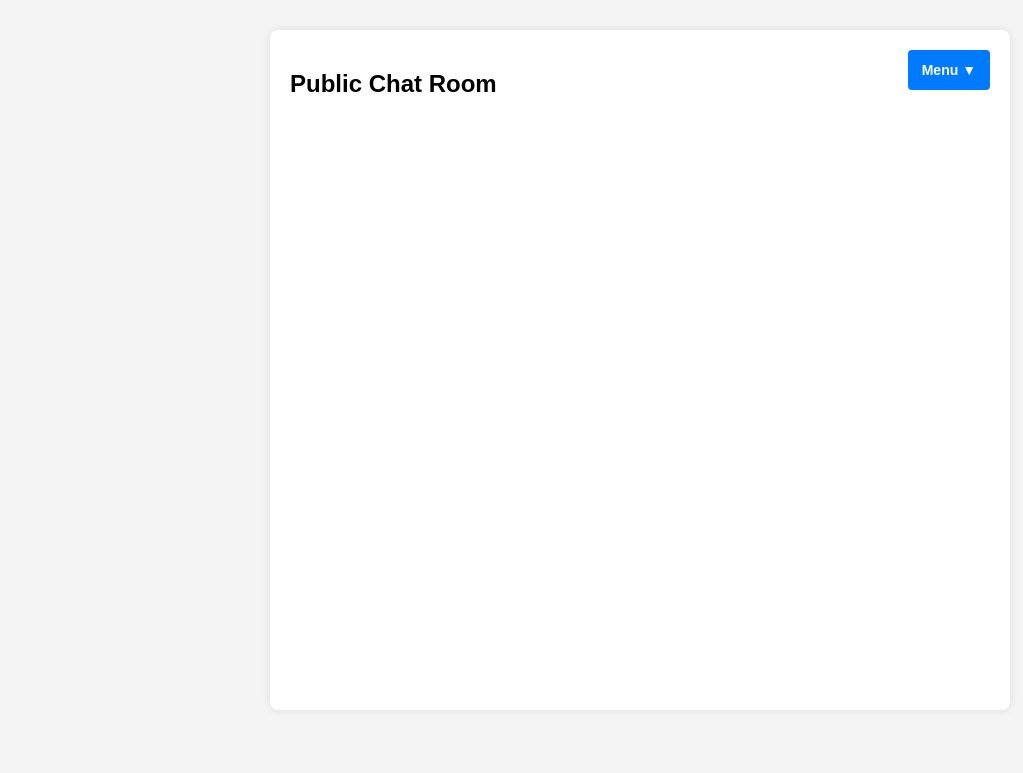
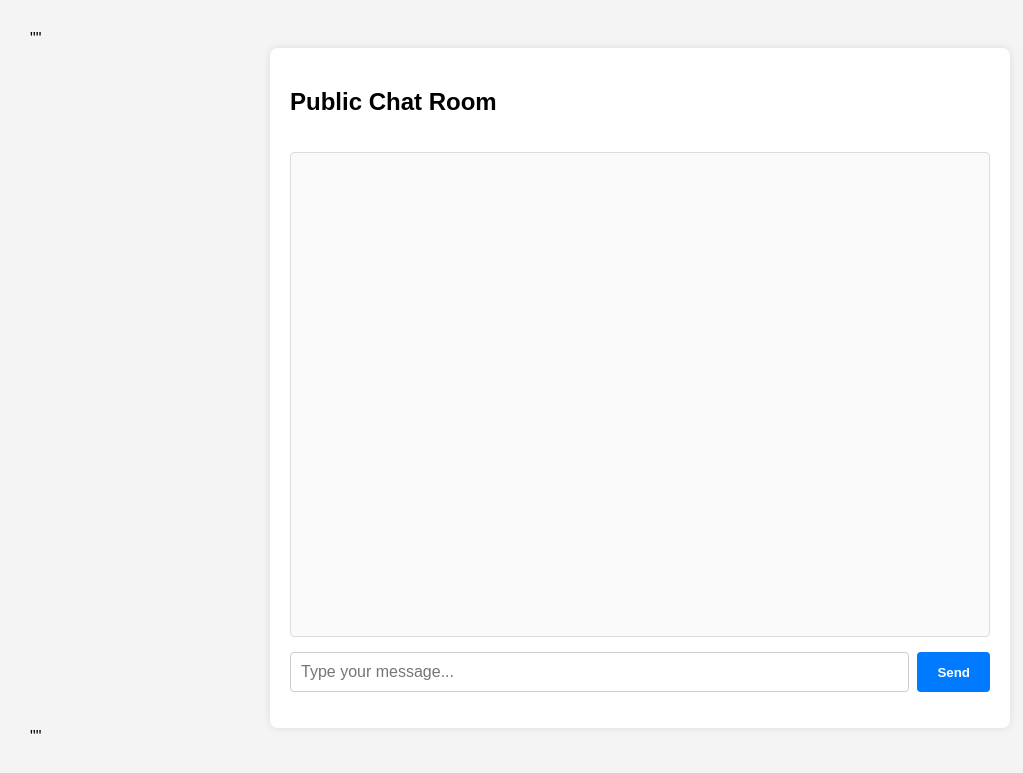
Before and after one commit to viekaslinkki1/schoolchat, a Flask app: page / in a window 1280 px wide. Shown: the top 773 px of the page, without its empty margins (0-1023 px from the left). Run offline with Flask 3, Linux system fonts and the light colour scheme; data that the repository does not hold is empty; some libraries are stand-ins or nearby versions.

Commit message:
Update index.html

```diff
--- a/templates/index.html
+++ b/templates/index.html
@@ -1,4 +1,4 @@
-<!DOCTYPE html>
+""<!DOCTYPE html>
 <html>
 <head>
   <title>Public Chat Room</title>
@@ -43,17 +43,6 @@
       gap: 8px;
       align-items: center;
     }
-    #username {
-      width: 120px;
-      padding: 10px;
-      font-size: 16px;
-      border: 1px solid #ccc;
-      border-radius: 4px;
-      outline: none;
-    }
-    #username:focus {
-      border-color: #007bff;
-    }
     #message {
       flex-grow: 1;
       padding: 10px;
@@ -79,69 +68,36 @@
     button:hover {
       background-color: #0056b3;
     }
-
-    /* Dropdown menu styles */
-    .dropdown {
-      position: absolute;
-      top: 20px;
-      right: 20px;
-      user-select: none;
-    }
-    .dropdown > button {
-      background-color: #007bff;
-      color: white;
-      border: none;
-      padding: 10px 14px;
-      border-radius: 4px;
-      cursor: pointer;
-      font-weight: bold;
-      font-size: 14px;
-      transition: background-color 0.3s;
-    }
-    .dropdown > button:hover {
-      background-color: #0056b3;
-    }
-    .dropdown-content {
-      display: none;
-      position: absolute;
-      right: 0;
-      background-color: white;
-      min-width: 220px;
-      box-shadow: 0 8px 16px rgba(0,0,0,0.2);
-      border-radius: 4px;
-      padding: 12px 16px;
-      z-index: 1000;
-      font-size: 14px;
-      color: #333;
-    }
-    .dropdown.show .dropdown-content {
-      display: block;
-    }
-    .dropdown-content h4 {
-      margin-top: 0;
-      margin-bottom: 8px;
-      font-weight: bold;
-      border-bottom: 1px solid #eee;
-      padding-bottom: 4px;
-    }
-    .dropdown-content p {
-      margin: 6px 0;
-      font-family: monospace;
-      background: #f0f0f0;
-      padding: 6px 8px;
-      border-radius: 3px;
-      user-select: text;
-    }
   </style>
 </head>
 <body>
   <div id="chat-container">
     <h2>Public Chat Room</h2>
+    <ul id="messages"></ul>
+    <form id="chat-form">
+      <input id="message" placeholder="Type your message..." autocomplete="off">
+      <button type="submit">Send</button>
+    </form>
+  </div>
 
-    <!-- Dropdown menu -->
-    <div class="dropdown" id="dropdown">
-      <button id="dropdown-btn">Menu ▼</button>
-      <div class="dropdown-content">
-        <h4>Security</h4>
-        <p><code>/deletemessage &lt;number&gt;</code> - Delete last &lt;number&gt; messages</p>
-        <!-- You can add more commands or i
+  <script>
+    const socket = io();
+
+    // Listen for incoming messages
+    socket.on('receive_message', (data) => {
+      const li = document.createElement('li');
+      li.textContent = `${data.username}: ${data.message}`;
+      document.getElementById('messages').appendChild(li);
+    });
+
+    // Handle message sending
+    document.getElementById('chat-form').addEventListener('submit', (e) => {
+      e.preventDefault();
+      const message = document.getElementById('message').value;
+      socket.emit('send_message', { message });
+      document.getElementById('message').value = '';
+    });
+  </script>
+</body>
+</html>
+""
```
